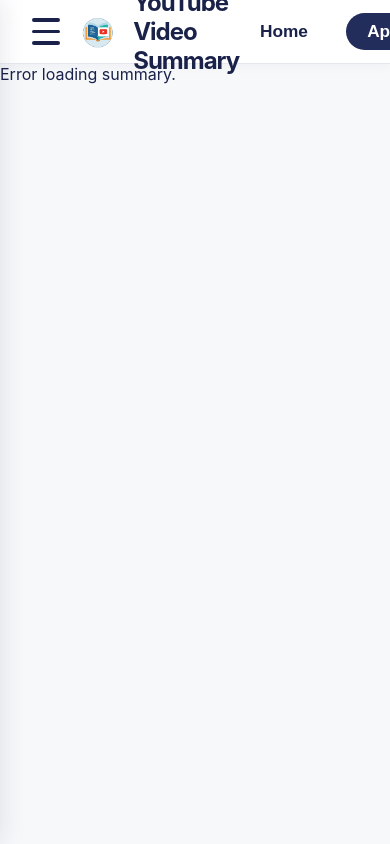
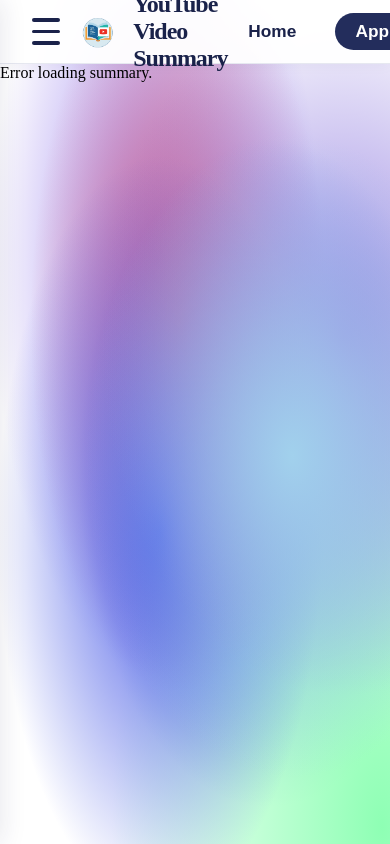
Before and after one commit to suynep/ImageTrainingSummary-QuizGen, a FastAPI app: page /summary-page in a window 390 px wide; the page is wider, and only the part inside the window is pictured. Run offline with FastAPI, Linux system fonts and the light colour scheme.

Commit message:
UI Changes

```diff
--- a/templates/summary.html
+++ b/templates/summary.html
@@ -16,12 +16,27 @@
             --blur-bg: rgba(26,34,74,0.08);
         }
         * { margin: 0; padding: 0; box-sizing: border-box; }
-        html, body { height: 100%; }
+        html, body {
+            height: 100%;
+            width: 100%;
+            min-width: 100vw;
+            min-height: 100vh;
+            overflow-x: hidden;
+        }
         body {
-            font-family: -apple-system, BlinkMacSystemFont, 'Segoe UI', Roboto, sans-serif;
-            min-height: 100vh;
-            background: var(--white-soft);
-            color: var(--jeans);
+            width: 100vw;
+            min-width: 100vw;
+            max-width: 100vw;
+            overflow-x: hidden;
+            background-color:hsla(83,0%,100%,1);
+            background-image:
+            radial-gradient(at 75% 54%, hsla(202,67%,78%,1) 0px, transparent 50%),
+            radial-gradient(at 88% 40%, hsla(252,61%,70%,1) 0px, transparent 50%),
+            radial-gradient(at 41% 63%, hsla(233,76%,60%,1) 0px, transparent 50%),
+            radial-gradient(at 98% 98%, rgb(142, 255, 180) 0px, transparent 50%),
+            radial-gradient(at 46% 38%, hsla(347,65%,65%,1) 0px, transparent 50%),
+            radial-gradient(at 69% 56%, hsla(226,79%,61%,1) 0px, transparent 50%),
+            radial-gradient(at 40% 31%, hsla(253,75%,70%,1) 0px, transparent 50%);
         }
         /* Navbar */
         .nav-bar {
@@ -239,18 +254,32 @@
 
         /* Main content structure */
         .container {
-            display: grid;
-            grid-template-columns: 1fr 2fr 1.2fr;
+            display: flex;
+            flex-direction: row;
+            width: 100vw;
             height: calc(100vh - 64px);
-            width: 100vw;
-            margin-top: 0;
+            margin: 0;
+            padding: 0;
+            box-sizing: border-box;
         }
-        .middle-column {
+        .middle-column, .right-column {
+            flex: 0 0 50%;
+            min-width: 0;
+            min-height: 0;
+            height: 100%;
+            box-sizing: border-box;
+            overflow-y: auto;
+            padding: 2rem 1.5rem 1.5rem 1.5rem;
             display: flex;
             flex-direction: column;
             gap: 1rem;
-            padding: 2rem 1.5rem 1.5rem 1.5rem;
-            overflow-y: auto;
+        }
+        .middle-column {
+            border-right: 1px solid #e6e8f0;
+            background: var(--white-soft);
+        }
+        .right-column {
+            background: var(--card-bg);
         }
         .video-container {
             flex: 2;
@@ -387,8 +416,26 @@
             .sidebar-menu { width: 90vw; max-width: 98vw; }
         }
         @media (max-width: 900px) {
-            .container { grid-template-columns: 1fr; }
-            .middle-column, .right-column { padding: 1rem; }
+            .container {
+                flex-direction: column;
+                width: 100vw;
+                height: auto;
+                min-width: 100vw;
+                max-width: 100vw;
+            }
+            .middle-column, .right-column {
+                flex: 1 1 100%;
+                width: 100vw;
+                max-width: 100vw;
+                min-width: 0;
+                padding: 1rem;
+                border-right: none;
+                min-height: 0;
+                height: auto;
+            }
+            .middle-column {
+                border-bottom: 1px solid #e6e8f0;
+            }
             .sidebar-menu { width: 99vw; max-width: 99vw; padding: 1.2rem 0.7rem; }
         }
         @media (max-width: 600px) {
@@ -456,7 +503,7 @@
         <button class="sidebar-apply-btn" id="applyParamsBtn">Apply</button>
     </aside>
     <div class="blur-content" id="blurContent">
-        <div class="container" id="container" style="display:none;">
+        <div class="container" id="container" >
             <!-- Middle column: Video + Summary -->
             <div class="middle-column">
                 <div class="video-container">
@@ -468,9 +515,6 @@
                 </div>
                 <div class="summary-container">
                     <div class="summarize-card">
-                        <div class="card-header">
-                            <h1 class="summarize-title">Summary</h1>
-                        </div>
                         <div id="summary-text" style="color:white;">Summary content goes here...</div>
                     </div>
                 </div>
@@ -546,7 +590,7 @@
             try {
                 const res = await fetch("/app/summary-data");
                 const data = await res.json();
-                document.getElementById("container").style.display = "grid";
+                // document.getElementById("container").style.display = "grid";
                 document.querySelector(".video-iframe").src = data.embed_link;
                 document.getElementById("summary-text").innerHTML = data.summary;
                 const quizSection = document.querySelector(".quiz-section");
```
Also changed, not shown: templates/app_page.html (+11 -2 lines), templates/index.html (+28 -18 lines), static/images/btn-bg.png (added), 1 other file.
